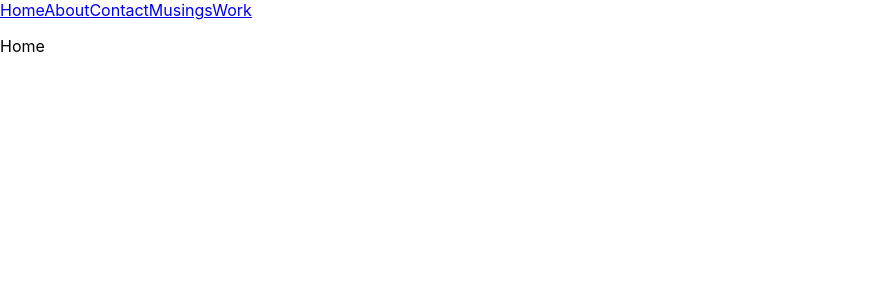
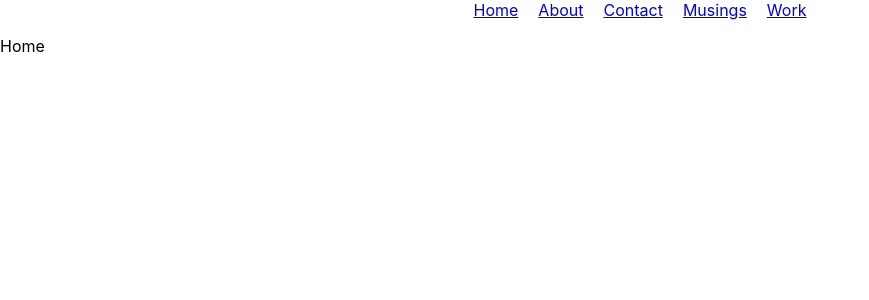
Before and after one commit to Jonathan-MacDuff/the-emporium, a React (Create React App) app: page / in a window 1280 px wide. Shown: the top 300 px of the page, without its empty margins (0-869 px from the left). Built offline with nearby package versions, Linux system fonts and the light colour scheme.

Commit message:
added some basic NavBar styling

```diff
--- a/src/App.css
+++ b/src/App.css
@@ -1,4 +1,20 @@
-.App {
+.NavBar {
+  text-align: center;
+}
+
+.NavLink {
+  margin-right: 10px;
+  margin-left: 10px;
+}
+
+
+
+
+
+
+
+
+/* .App {
   text-align: center;
 }
 
@@ -35,4 +51,4 @@
   to {
     transform: rotate(360deg);
   }
-}
+} */
--- a/src/components/NavBar.js
+++ b/src/components/NavBar.js
@@ -3,12 +3,12 @@ import { NavLink } from "react-router-dom";
 function NavBar() {
 
     return (
-        <nav>
-            <NavLink to="/">Home</NavLink>
-            <NavLink to="/about">About</NavLink>
-            <NavLink to="/contact">Contact</NavLink>
-            <NavLink to="/musings">Musings</NavLink>
-            <NavLink to="/work">Work</NavLink>
+        <nav className="NavBar">
+            <NavLink to="/" className="NavLink">Home</NavLink>
+            <NavLink to="/about" className="NavLink">About</NavLink>
+            <NavLink to="/contact" className="NavLink">Contact</NavLink>
+            <NavLink to="/musings" className="NavLink">Musings</NavLink>
+            <NavLink to="/work" className="NavLink">Work</NavLink>
         </nav>
     )
 };
--- a/src/pages/Work.js
+++ b/src/pages/Work.js
@@ -5,7 +5,7 @@ function Work() {
 
     return (
         <div>
-            <h1>Work</h1>
+            <p>Work</p>
         </div>
     )
 };
```
